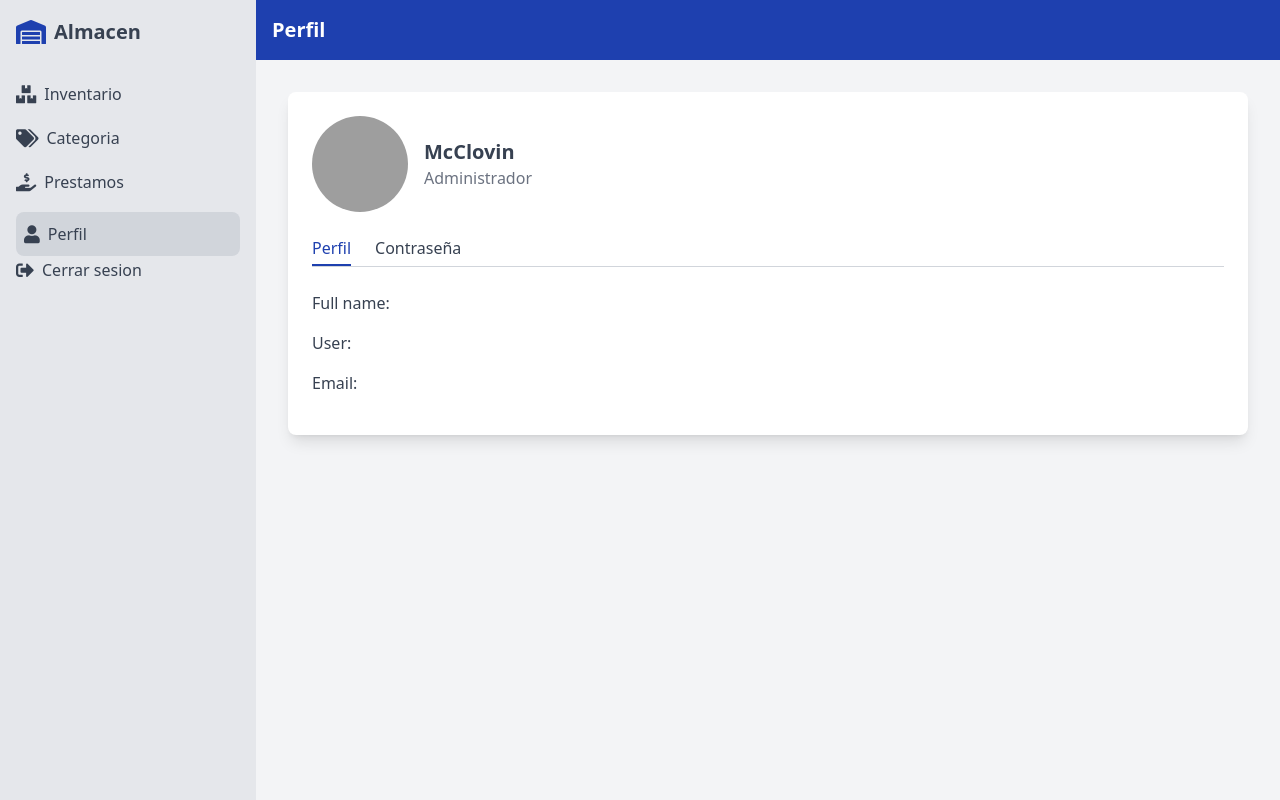
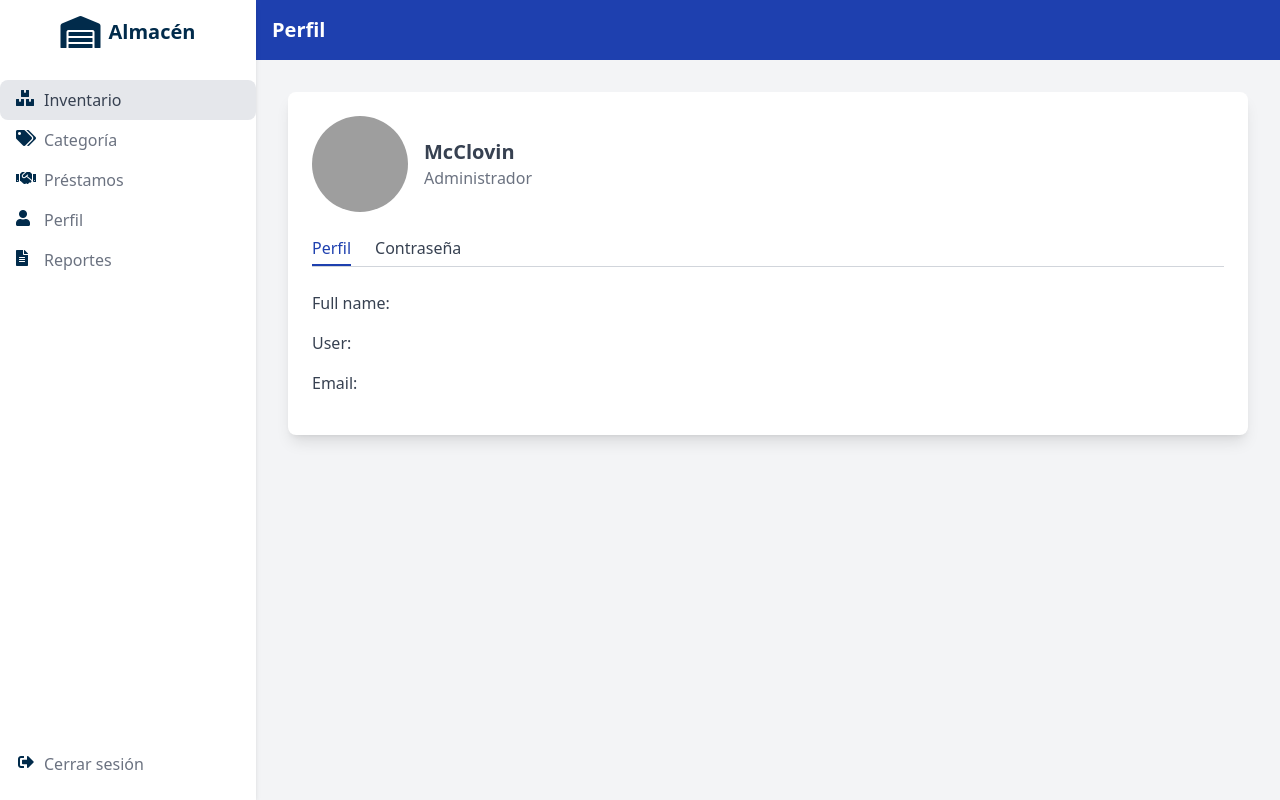
Before and after one commit to 223eduardo/UTLinventariomaria, a PHP site: page /perfilinicio.php in a window 1280 px wide. Run offline with PHP 8.4, Linux system fonts and the light colour scheme; data that the repository does not hold is empty; some libraries are stand-ins or nearby versions; grey boxes are pictures that could not be loaded.

Commit message:
Update perfilinicio.php

```diff
--- a/perfilinicio.php
+++ b/perfilinicio.php
@@ -123,54 +123,45 @@ echo '<html lang="en"><head>
  <body class="bg-gray-100 font-sans">
   <div class="flex h-screen">
    <!-- Sidebar -->
-   <div class="w-64 bg-gray-200 p-4">
-    <div class="flex items-center mb-8">
-     <i class="fas fa-warehouse text-2xl text-blue-800">
-     </i>
-     <span class="ml-2 text-xl font-semibold text-gray-700">
-      Almacen
-     </span>
+   <!-- Sidebar -->
+<div class="w-1/5 bg-white shadow-md relative">
+    <div class="p-4 flex items-center justify-center">
+        <i class="fas fa-warehouse" style="color: #012b4b; font-size: 32px; margin-right: 8px;"></i>
+        <h1 style="color: #012b4b; font-size: 1.25rem; font-weight: bold;">Almacén</h1>
     </div>
-    <nav class="space-y-4">
-     <a class="flex items-center text-gray-700 hover:text-blue-800">
-      <i class="fas fa-boxes text-lg">
-      </i>
-      <span class="ml-2" onclick=(cambiarParametrom("c"))>
-       Inventario
-      </span>
-     </a>
-     <a class="flex items-center text-gray-700 hover:text-blue-800">
-      <i class="fas fa-tags text-lg">
-      </i>
-      <span class="ml-2">
-       Categoria
-      </span>
-     </a>
-     <a class="flex items-center text-gray-700 hover:text-blue-800">
-      <i class="fas fa-hand-holding-usd text-lg">
-      </i>
-      <span class="ml-2">
-       Prestamos
-      </span>
-     </a>
-     <a class="flex items-center bg-gray-300 text-gray-700 rounded-lg p-2">
-      <i class="fas fa-user text-lg">
-      </i>
-      <span class="ml-2" onclick=(cambiarParametrom("p"))>
-       Perfil
-      </span>
-     </a>
+    <nav class="mt-4">
+        <ul>
+            <li class="flex items-center px-4 py-2 bg-gray-200 rounded-lg transition-all duration-300 hover:bg-blue-100">
+                <i class="fas fa-boxes text-[#012b4b] w-5 h-5 mr-2"></i>
+                <span class="text-gray-700 font-medium hover:text-blue-900" onclick=(cambiarParametrom("c"))>Inventario</span>
+            </li>
+            <li class="flex items-center px-4 py-2 rounded-lg transition-all duration-300 hover:bg-blue-100">
+                <i class="fas fa-tags text-[#012b4b] w-5 h-5 mr-2"></i>
+                <span class="text-gray-500 hover:text-blue-900">Categoría</span>
+            </li>
+            <li class="flex items-center px-4 py-2 rounded-lg transition-all duration-300 hover:bg-blue-100">
+                <i class="fas fa-handshake text-[#012b4b] w-5 h-5 mr-2"></i>
+                <span class="text-gray-500 hover:text-blue-900">Préstamos</span>
+            </li>
+            <li class="flex items-center px-4 py-2 rounded-lg transition-all duration-300 hover:bg-blue-100">
+                <i class="fas fa-user text-[#012b4b] w-5 h-5 mr-2"></i>
+                <span class="text-gray-500 hover:text-blue-900" onclick=(cambiarParametrom("p"))>Perfil</span>
+            </li>
+            <!-- Reportes agregado -->
+            <li class="flex items-center px-4 py-2 rounded-lg transition-all duration-300 hover:bg-blue-100">
+                <i class="fas fa-file-alt text-[#012b4b] w-5 h-5 mr-2"></i>
+                <span class="text-gray-500 hover:text-blue-900">Reportes</span>
+            </li>
+        </ul>
     </nav>
-    <div class="mt-auto">
-     <a class="flex items-center text-gray-700 hover:text-blue-800">
-      <i class="fas fa-sign-out-alt text-lg">
-      </i>
-      <span class="ml-2" onclick="ser()">
-       Cerrar sesion
-      </span>
-     </a>
+    <div class="absolute bottom-4 left-0 w-full">
+        <button class="flex items-center px-4 py-2 w-full text-gray-500 rounded-lg transition-all duration-300 hover:bg-blue-100">
+            <i class="fas fa-sign-out-alt text-[#012b4b] w-5 h-5 mr-2"></i>
+            <span onclick="ser()">Cerrar sesión</span>
+        </button>
     </div>
-   </div>
+</div>
+
    <!-- Main Content -->
    <div class="flex-1">
     <div class="bg-blue-800 text-white p-4">
```
